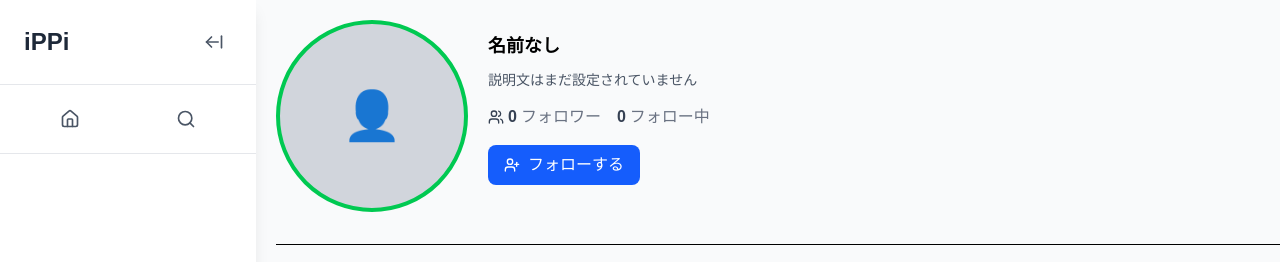
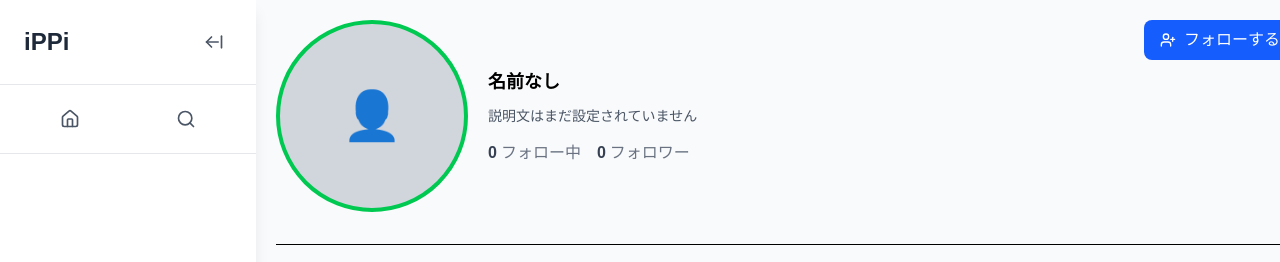
Before and after one commit to aj8d/ippi-frontend, a React (Vite) app: page /1 in a window 1280 px wide. Shown: the top 262 px of the page. Built offline with nearby package versions, Linux system fonts and the light colour scheme; no server answers; a web font is replaced by a local one.

Commit message:
change: profileの編集ボタンとフォローボタンの位置修正

```diff
--- a/src/pages/Profile.jsx
+++ b/src/pages/Profile.jsx
@@ -5,7 +5,7 @@ import ActivityCalendar from '../components/ActivityCalendar';
 import StatsWidget from '../components/StatsWidget';
 import Sidebar from '../components/Sidebar';
 import ProfileWidgetManager, { WidgetAddButton } from '../components/ProfileWidgetManager';
-import { UserPlus, UserMinus, Users, MoreVertical, Edit, Upload } from 'lucide-react';
+import { UserPlus, UserMinus, Users, MoreVertical, Edit, Upload, AtSign } from 'lucide-react';
 import { API_ENDPOINTS, API_BASE_URL } from '../config';
 import { useProfile } from '../hooks/useProfile';
 import { useProfileFollow } from '../hooks/useProfileFollow';
@@ -151,48 +151,16 @@ export default function Profile() {
       {/* メインコンテンツ */}
       <div className={`${sidebarOpen ? 'ml-64' : 'ml-20'} flex-1 transition-all duration-300`}>
         <div className="p-5 max-w-6xl mx-auto">
-          {/* プロフィール画像セクション */}
-          <div className="mb-8 flex items-center gap-5">
-            <div className="w-48 h-48 rounded-full bg-gray-300 flex items-center justify-center overflow-hidden border-4 border-green-500">
-              {profileImageUrl ? (
-                <img src={profileImageUrl} alt="プロフィール" className="w-full h-full object-cover" />
-              ) : (
-                <div className="text-5xl">👤</div>
-              )}
-            </div>
-
-            <div>
-              <p className="text-lg mb-2.5 font-bold">{userName || '名前なし'}</p>
-              {userCustomId && <p className="text-sm text-gray-500 mb-2">ID: {userCustomId}</p>}
-              <p className="text-sm text-gray-600 mb-3.75 whitespace-pre-wrap">
-                {userDescription || '説明文はまだ設定されていません'}
-              </p>
-
-              {/* フォロー統計 */}
-              <div className="flex items-center gap-4 mb-4">
-                <button
-                  onClick={() => navigate(`/${userCustomId}/followers`)}
-                  className="flex items-center gap-1 text-gray-700 hover:text-blue-600 transition-colors"
-                >
-                  <Users className="w-4 h-4" />
-                  <span className="font-semibold">{followStats.followersCount}</span>
-                  <span className="text-gray-500">フォロワー</span>
-                </button>
-                <button
-                  onClick={() => navigate(`/${userCustomId}/following`)}
-                  className="flex items-center gap-1 text-gray-700 hover:text-blue-600 transition-colors"
-                >
-                  <span className="font-semibold">{followStats.followingCount}</span>
-                  <span className="text-gray-500">フォロー中</span>
-                </button>
-              </div>
-
+          {/* プロフィールセクション */}
+          <div className="mb-8 relative">
+            {/* 右上のボタン（フォローボタンまたはオプションメニュー） */}
+            <div className="absolute top-0 right-0 z-10">
               {/* フォローボタン（他人のプロフィールの場合） */}
               {!isOwnProfile && (
                 <button
                   onClick={handleFollowToggle}
                   disabled={isFollowLoading}
-                  className={`flex items-center gap-2 px-4 py-2 rounded-lg font-medium transition-colors mb-4 ${
+                  className={`flex items-center gap-2 px-4 py-2 rounded-lg font-medium transition-colors ${
                     followStats.isFollowing
                       ? 'bg-gray-100 text-gray-700 hover:bg-gray-200 border border-gray-300'
                       : 'bg-blue-600 text-white hover:bg-blue-700'
@@ -228,7 +196,7 @@ export default function Profile() {
                   {showOptionsMenu && (
                     <>
                       <div className="fixed inset-0 z-40" onClick={() => setShowOptionsMenu(false)} />
-                      <div className="absolute left-0 mt-2 w-56 bg-white dark:bg-gray-800 rounded-lg shadow-lg border border-gray-200 dark:border-gray-700 py-2 z-50">
+                      <div className="absolute right-0 mt-2 w-56 bg-white dark:bg-gray-800 rounded-lg shadow-lg border border-gray-200 dark:border-gray-700 py-2 z-50">
                         <button
                           onClick={() => {
                             setIsEditing(true);
@@ -250,26 +218,63 @@ export default function Profile() {
                               handleProfileImageUpload(e);
                               setShowOptionsMenu(false);
                             }}
+                            className="hidden"
                             disabled={uploading}
-                            className="hidden"
                           />
                         </label>
                       </div>
                     </>
                   )}
-                  {uploadError && <p className="text-red-500 mt-2 text-xs">{uploadError}</p>}
+                  {uploadError && <p className="text-red-500 mt-2 text-xs absolute right-0">{uploadError}</p>}
                 </div>
               )}
+            </div>
+
+            {/* プロフィール情報 */}
+            <div className="flex items-center gap-5">
+              <div className="w-48 h-48 rounded-full bg-gray-300 flex items-center justify-center overflow-hidden border-4 border-green-500">
+                {profileImageUrl ? (
+                  <img src={profileImageUrl} alt="プロフィール" className="w-full h-full object-cover" />
+                ) : (
+                  <div className="text-5xl">👤</div>
+                )}
+              </div>
+
+              <div className="flex flex-col">
+                <p className="text-lg mb-2.5 font-bold">{userName || '名前なし'}</p>
+                {userCustomId && (
+                  <p className="flex items-center gap-1 text-sm text-gray-500 mb-2 whitespace-nowrap">
+                    <AtSign className="size-4" />
+                    <span>{userCustomId}</span>
+                  </p>
+                )}
+                <p className="text-sm text-gray-600 mb-3.75 whitespace-pre-wrap">
+                  {userDescription || '説明文はまだ設定されていません'}
+                </p>
+
+                {/* フォロー統計 */}
+                <div className="flex items-center gap-4 mt-auto">
+                  <button
+                    onClick={() => navigate(`/${userCustomId}/following`)}
+                    className="flex items-center gap-1 text-gray-700 hover:text-blue-600 transition-colors"
+                  >
+                    <span className="font-semibold">{followStats.followingCount}</span>
+                    <span className="text-gray-500">フォロー中</span>
+                  </button>
+                  <button
+                    onClick={() => navigate(`/${userCustomId}/followers`)}
+                    className="flex items-center gap-1 text-gray-700 hover:text-blue-600 transition-colors"
+                  >
+                    <span className="font-semibold">{followStats.followersCount}</span>
+                    <span className="text-gray-500">フォロワー</span>
+                  </button>
+                </div>
+              </div>
             </div>
           </div>
 
           {/* ユーザー情報 */}
           <hr className="my-5" />
-
-          {/* 統計ウィジェット */}
-          {/* <div className="mb-8">
-            <StatsWidget customId={userCustomId} token={token} />
-          </div> */}
 
           {/* GitHub-style アクティビティカレンダーを追加 */}
           <ActivityCalendar stats={stats || []} />
@@ -281,23 +286,6 @@ export default function Profile() {
             isOwnProfile={isOwnProfile}
             onAddRowCallback={(addRowFunc) => setAddRowFunction(() => addRowFunc)}
           />
-
-          {/* <div className="mt-5">
-            {isOwnProfile ? (
-              <>
-                <button onClick={handleLogout} className="mr-2.5 px-3 py-2 bg-gray-300 rounded hover:bg-gray-400">
-                  ログアウト
-                </button>
-                <button onClick={() => navigate('/')} className="px-3 py-2 bg-gray-300 rounded hover:bg-gray-400">
-                  ホームへ戻る
-                </button>
-              </>
-            ) : (
-              <button onClick={() => navigate('/')} className="px-3 py-2 bg-gray-300 rounded hover:bg-gray-400">
-                ホームへ戻る
-              </button>
-            )}
-          </div> */}
         </div>
       </div>
 
```
